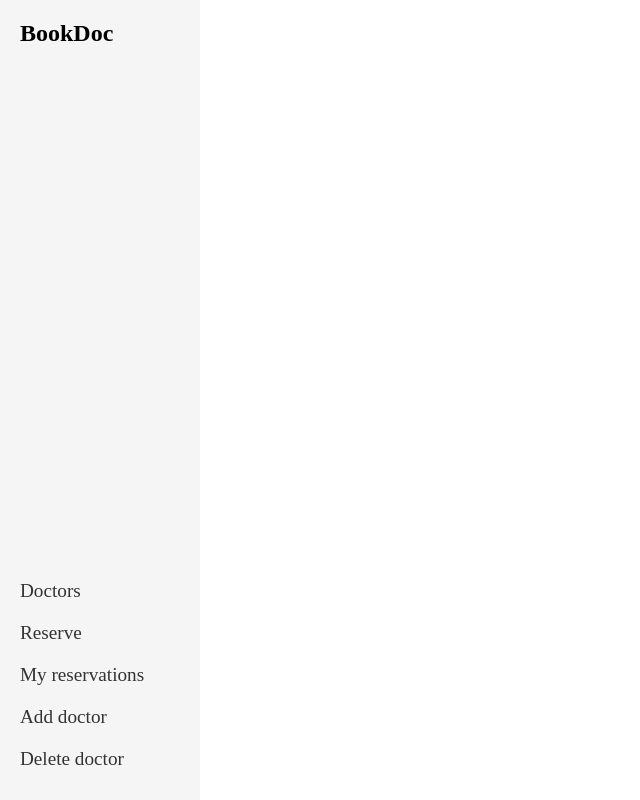
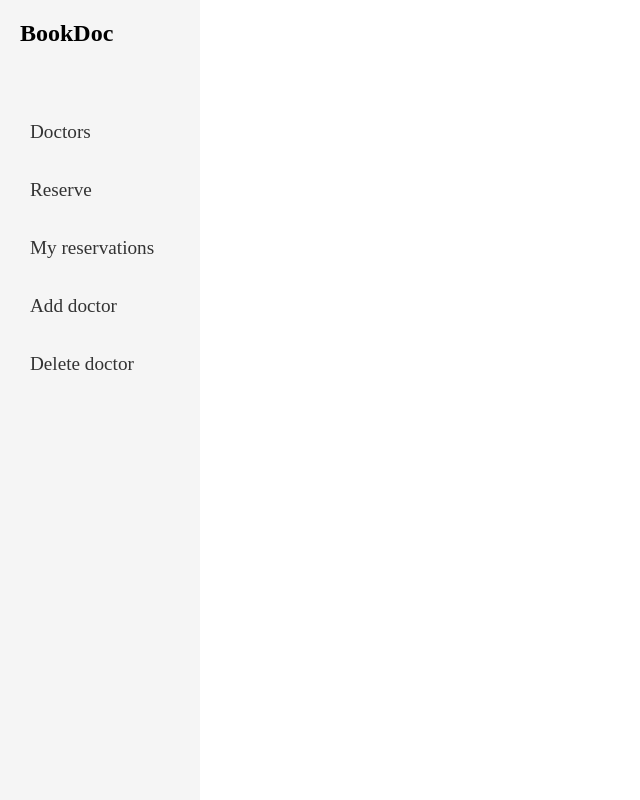
Before and after one commit to kamranasif506/Book-A-Doctor, a React (Create React App) app: page /home in a window 1280 px wide. Shown: the whole page, without its empty margins (0-640 px from the left). Built offline with nearby package versions, Linux system fonts and the light colour scheme.

Commit message:
add extra nav styles

```diff
--- a/src/App.css
+++ b/src/App.css
@@ -1,4 +1,6 @@
-body {
-  background-color: #282c34;
-  color: white;
+* {
+  margin: 0;
+  padding: 0;
+  box-sizing: border-box;
+  transition: all 0.3s ease-in-out;
 }
--- a/src/App.js
+++ b/src/App.js
@@ -4,6 +4,7 @@ import { BrowserRouter as Router, Routes, Route } from 'react-router-dom';
 import store from './redux/store';
 import LoginPage from './components/login';
 import Home from './components/home';
+import './App.css';
 
 function App() {
   return (
--- a/src/components/navigation/index.js
+++ b/src/components/navigation/index.js
@@ -10,7 +10,9 @@ const Navigation = () => {
         <div className="line"></div>
         <div className="line"></div>
       </div>
+
       <h1>BookDoc</h1>
+
       <ul>
         <li>
           <Link to='/doctors'>Doctors</Link>
--- a/src/components/navigation/navigation.css
+++ b/src/components/navigation/navigation.css
@@ -1,28 +1,3 @@
-/*
-The nav is on the left side of the page. It is a vertical list of links.
-It can be collapsed to a hamburger menu on smaller screens.
-Write css for:
-<nav>
-        <h1>BookDoc</h1>
-      <ul>
-        <li>
-          <Link to='/'>Doctors</Link>
-        </li>
-        <li>
-          <Link to='/'>Reserve</Link>
-        </li>
-        <li>
-          <Link to='/'>My reservations</Link>
-        </li>
-        <li>
-          <Link to='/'>Add doctor</Link>
-        </li>
-        <li>
-          <Link to='/'>Delete doctor</Link>
-        </li>
-      </ul>
-    </nav> */
-
 nav {
   background-color: #f5f5f5;
   width: 200px;
@@ -30,11 +5,13 @@ nav {
   position: fixed;
   top: 0;
   left: 0;
-  padding: 20px;
+  padding: 20px 0;
+  padding-left: 20px;
   box-sizing: border-box;
   display: flex;
   flex-direction: column;
-  justify-content: space-between;
+  justify-content: flex-start;
+  gap: 4rem;
 }
 
 nav h1 {
@@ -46,6 +23,9 @@ nav ul {
   list-style: none;
   padding: 0;
   margin: 0;
+  display: flex;
+  flex-direction: column;
+  gap: 1rem;
 }
 
 nav ul li {
@@ -58,22 +38,13 @@ nav ul li a {
   color: #333;
   font-size: 1.2rem;
   display: block;
-  padding: 10px 0;
+  padding: 10px;
 }
 
 nav ul li a:hover {
-  color: #000;
+  color: #fff;
+  background-color: #97bf10;
 }
-
-nav ul li a.active {
-  color: #000;
-}
-
-/* <div className="hamburger">
-        <div className="line"></div>
-        <div className="line"></div>
-        <div className="line"></div>
-      </div> */
 
 .hamburger {
   width: 30px;
@@ -125,10 +96,6 @@ nav .hamburger {
     color: #000;
   }
 
-  nav .hamburger.active {
-    color: #000;
-  }
-
   nav .hamburger.active ~ ul {
     display: block;
   }
```
